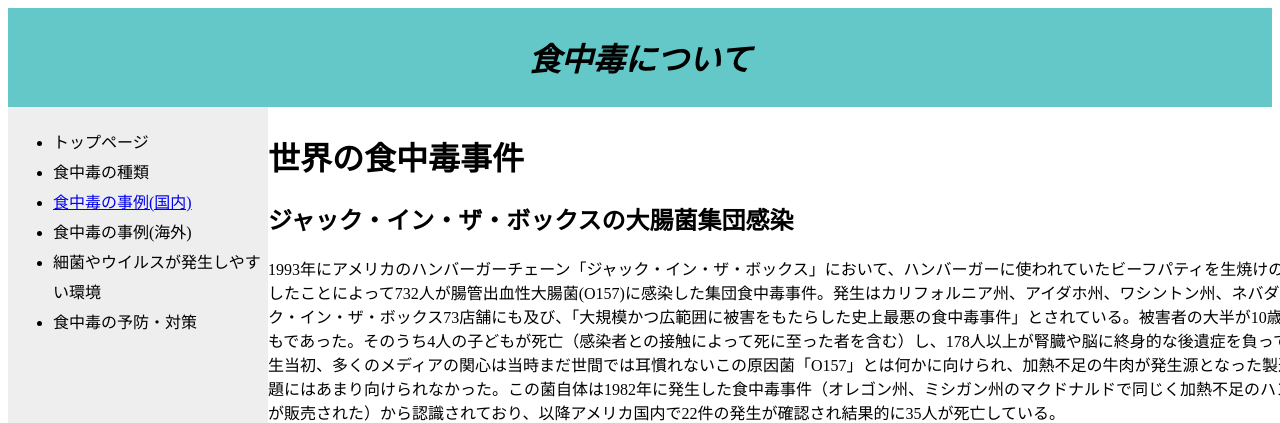
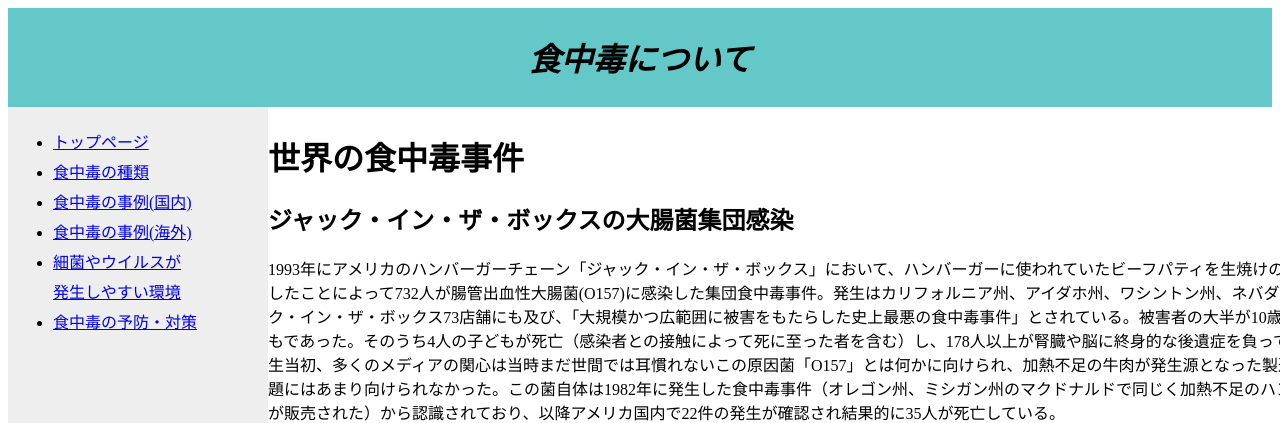
Before and after one commit to 2059103/2059103, a plain HTML site: page index.html in a window 1280 px wide. Shown: the top 423 px of the page. Drawn offline with Linux system fonts and the light colour scheme.

Commit message:
Update index.html

```diff
--- a/index.html
+++ b/index.html
@@ -42,12 +42,12 @@ th, td {
 </div>
 <div id="nav">
     <ul type="disc">
-    <li>トップページ
-    </li><li>食中毒の種類
-    </li><li><a href="https://e2059145.github.io/">食中毒の事例(国内)</a>
-    </li><li>食中毒の事例(海外)
-    </li><li>細菌やウイルスが発生しやすい環境
-    </li><li>食中毒の予防・対策
+    <li><a href="https://ryuju2059141.github.io/ryuju2059141top.gifthub.io/">トップページ</a>
+    </li><li><a href="https://tomo0912.github.io/prog-8.github.io/">食中毒の種類</a>
+    </li><li><a href="https://ryuju2059141.github.io/e2059145/">食中毒の事例(国内)</a>
+    </li><li><a href="https://2059103.github.io/index.html/">食中毒の事例(海外)</a>
+    </li><li><a href="https://ryuju2059141.github.io/ryuju2059141.gifthub.io/">細菌やウイルスが<br>発生しやすい環境</a>
+    </li><li><a href="https://kamesan14325.github.io/2059132/">食中毒の予防・対策</a>
     </li></ul></div>
 <div id="section">
 <h1>世界の食中毒事件</h1>
```
